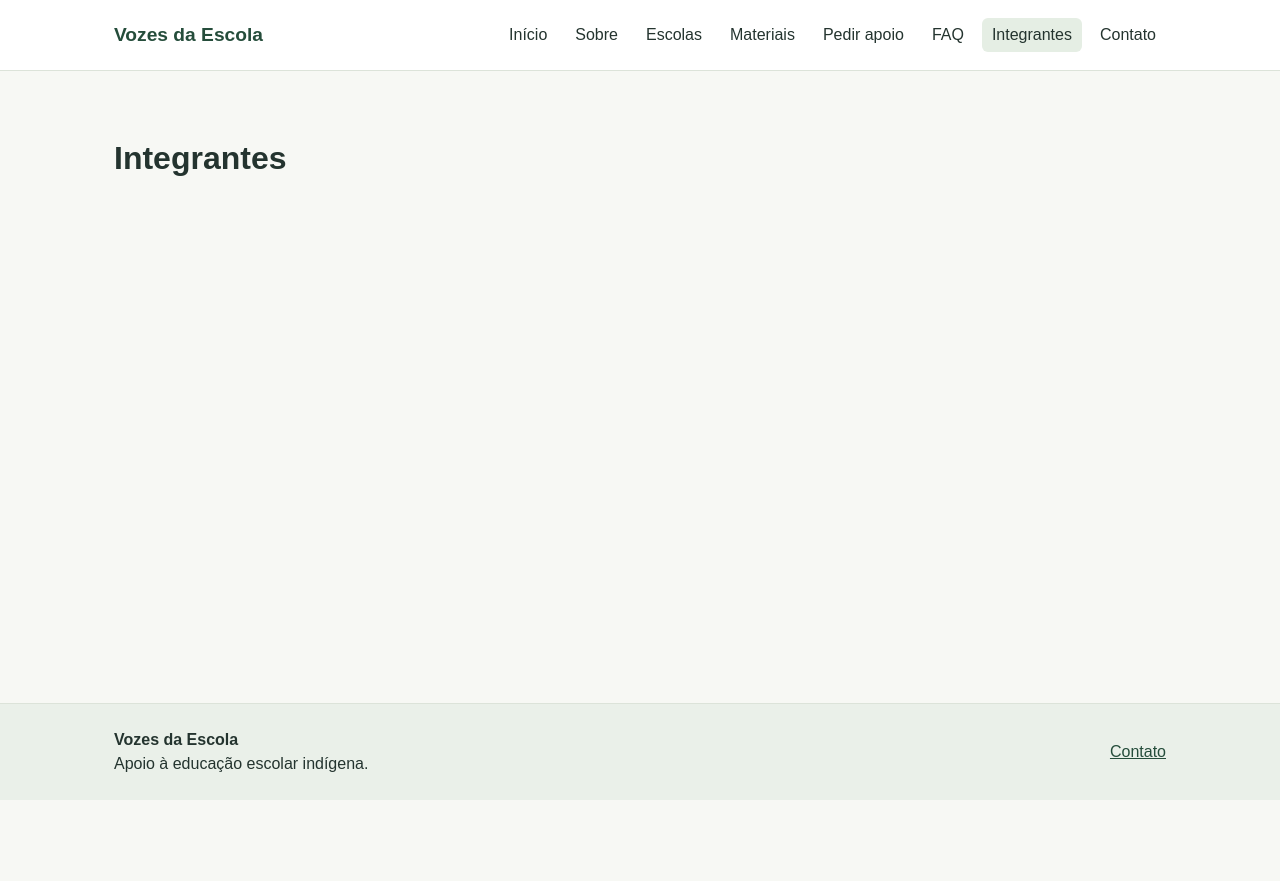
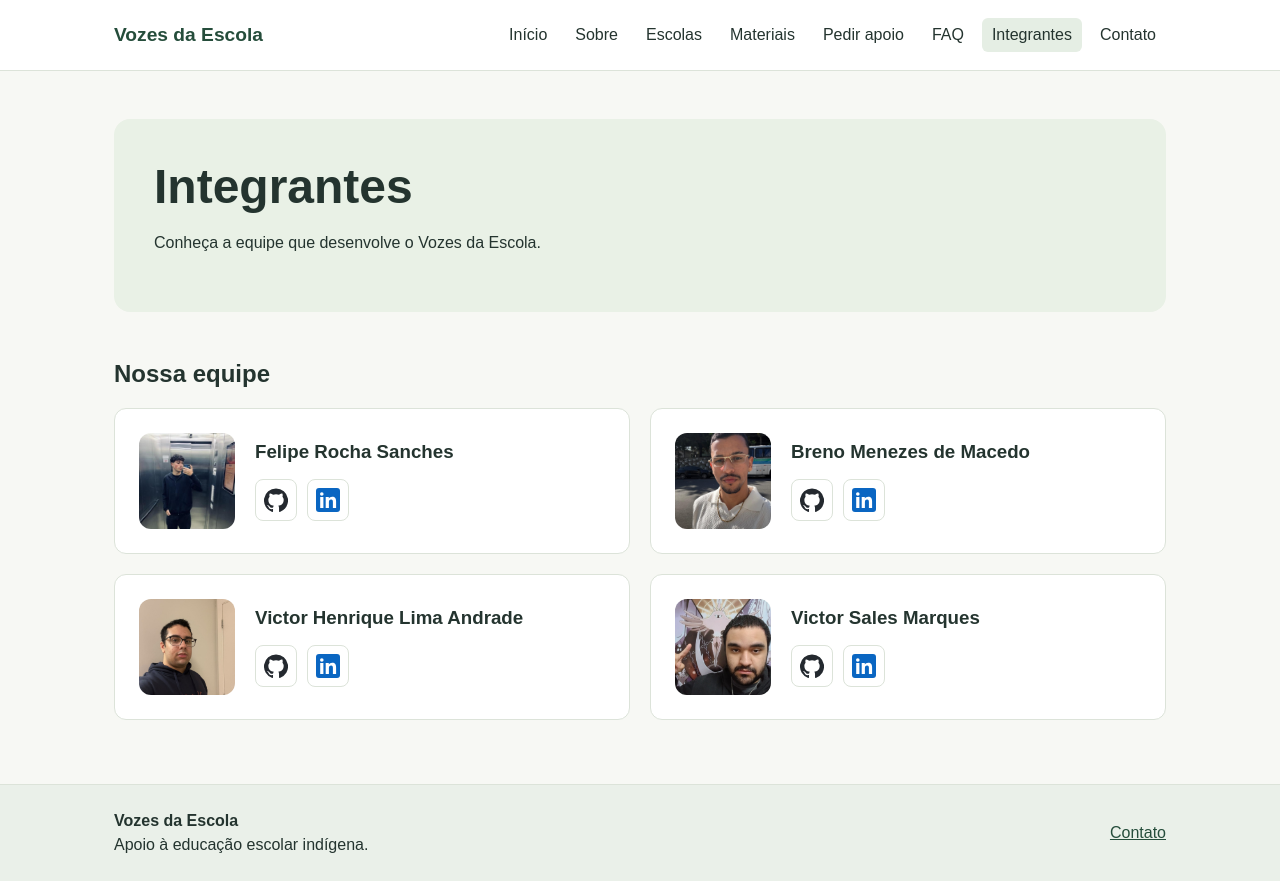
Before and after one commit to BFVVH/apoio-educacao-indigena, a plain HTML site: page paginas/integrantes.html in a window 1280 px wide. Before the commit the page ends 800 px from the top, so only its background shows below. Drawn offline with Linux system fonts and the light colour scheme.

Commit message:
feat: adiciona integrantes do projeto
Co-authored-by: Victor0Henrique <Victor0Henrique@users.noreply.github.com>
Co-authored-by: BrenoMenezes20 <BrenoMenezes20@users.noreply.github.com>
Co-authored-by: Felipe Rocha <felipee.rochaa.sanchess@gmail.com>

```diff
--- a/css/style.css
+++ b/css/style.css
@@ -402,6 +402,55 @@ main {
     font-weight: 700;
 }
 
+.secao-integrantes {
+    margin-top: 48px;
+}
+
+.lista-integrantes {
+    display: grid;
+    grid-template-columns: repeat(2, minmax(0, 1fr));
+    gap: 20px;
+    padding: 0;
+    list-style: none;
+}
+
+.lista-integrantes li {
+    display: flex;
+    align-items: center;
+    gap: 20px;
+    padding: 24px;
+    border: 1px solid #dce3d9;
+    border-radius: 12px;
+    background: #fff;
+}
+
+.foto-integrante {
+    flex: none;
+    object-fit: cover;
+    border-radius: 12px;
+}
+
+.lista-integrantes h3 {
+    margin: 0 0 16px;
+}
+
+.links-integrantes {
+    display: flex;
+    gap: 10px;
+}
+
+.links-integrantes a {
+    display: inline-flex;
+    padding: 8px;
+    border: 1px solid #dce3d9;
+    border-radius: 8px;
+}
+
+.links-integrantes a:hover,
+.links-integrantes a:focus-visible {
+    background: #e5eee4;
+}
+
 .rodape {
     background: #eaf0e9;
     border-top: 1px solid #dce3d9;
@@ -464,4 +513,15 @@ main {
     .opcoes-contato {
         grid-template-columns: 1fr;
     }
+
+    .lista-integrantes {
+        grid-template-columns: 1fr;
+    }
 }
+
+@media (max-width: 430px) {
+    .lista-integrantes li {
+        align-items: flex-start;
+        flex-direction: column;
+    }
+}
--- a/paginas/integrantes.html
+++ b/paginas/integrantes.html
@@ -24,7 +24,56 @@
         </nav>
     </header>
     <main>
-        <h1>Integrantes</h1>
+        <section class="apresentacao-pagina">
+            <h1>Integrantes</h1>
+            <p>Conheça a equipe que desenvolve o Vozes da Escola.</p>
+        </section>
+
+        <section class="secao-integrantes" aria-labelledby="titulo-equipe">
+            <h2 id="titulo-equipe">Nossa equipe</h2>
+            <ul class="lista-integrantes">
+                <li>
+                    <img class="foto-integrante" src="../assets/imagens/integrantes/felipe.jpeg" alt="" width="96" height="96">
+                    <div>
+                        <h3>Felipe Rocha Sanches</h3>
+                        <div class="links-integrantes">
+                            <a href="https://github.com/FeRocha14" target="_blank" rel="noopener noreferrer" aria-label="GitHub de Felipe Rocha Sanches"><img src="../assets/icons/github.svg" alt="" width="24" height="24"></a>
+                            <a href="https://www.linkedin.com/in/felipe-rocha-a46196248/" target="_blank" rel="noopener noreferrer" aria-label="LinkedIn de Felipe Rocha Sanches"><img src="../assets/icons/linkedin.svg" alt="" width="24" height="24"></a>
+                        </div>
+                    </div>
+                </li>
+                <li>
+                    <img class="foto-integrante" src="../assets/imagens/integrantes/breno.jpeg" alt="" width="96" height="96">
+                    <div>
+                        <h3>Breno Menezes de Macedo</h3>
+                        <div class="links-integrantes">
+                            <a href="https://github.com/BrenoMenezes20" target="_blank" rel="noopener noreferrer" aria-label="GitHub de Breno Menezes de Macedo"><img src="../assets/icons/github.svg" alt="" width="24" height="24"></a>
+                            <a href="https://www.linkedin.com/in/breno-menezes--/" target="_blank" rel="noopener noreferrer" aria-label="LinkedIn de Breno Menezes de Macedo"><img src="../assets/icons/linkedin.svg" alt="" width="24" height="24"></a>
+                        </div>
+                    </div>
+                </li>
+                <li>
+                    <img class="foto-integrante" src="../assets/imagens/integrantes/VH.jpeg" alt="" width="96" height="96">
+                    <div>
+                        <h3>Victor Henrique Lima Andrade</h3>
+                        <div class="links-integrantes">
+                            <a href="https://github.com/Victor0Henrique" target="_blank" rel="noopener noreferrer" aria-label="GitHub de Victor Henrique Lima Andrade"><img src="../assets/icons/github.svg" alt="" width="24" height="24"></a>
+                            <a href="https://www.linkedin.com/in/victor-henrique-a4996642a/" target="_blank" rel="noopener noreferrer" aria-label="LinkedIn de Victor Henrique Lima Andrade"><img src="../assets/icons/linkedin.svg" alt="" width="24" height="24"></a>
+                        </div>
+                    </div>
+                </li>
+                <li>
+                    <img class="foto-integrante" src="../assets/imagens/integrantes/VS.jpeg" alt="" width="96" height="96">
+                    <div>
+                        <h3>Victor Sales Marques</h3>
+                        <div class="links-integrantes">
+                            <a href="https://github.com/victor-singrax" target="_blank" rel="noopener noreferrer" aria-label="GitHub de Victor Sales Marques"><img src="../assets/icons/github.svg" alt="" width="24" height="24"></a>
+                            <a href="https://www.linkedin.com/in/victor-sales-marques/" target="_blank" rel="noopener noreferrer" aria-label="LinkedIn de Victor Sales Marques"><img src="../assets/icons/linkedin.svg" alt="" width="24" height="24"></a>
+                        </div>
+                    </div>
+                </li>
+            </ul>
+        </section>
     </main>
     <footer class="rodape">
         <div class="conteudo-rodape">
```
Also changed, not shown: assets/icons/github.svg (added), assets/icons/linkedin.svg (added), assets/imagens/integrantes/VH.jpeg (added), assets/imagens/integrantes/VS.jpeg (added), assets/imagens/integrantes/breno.jpeg (added), assets/imagens/integrantes/felipe.jpeg (added).
